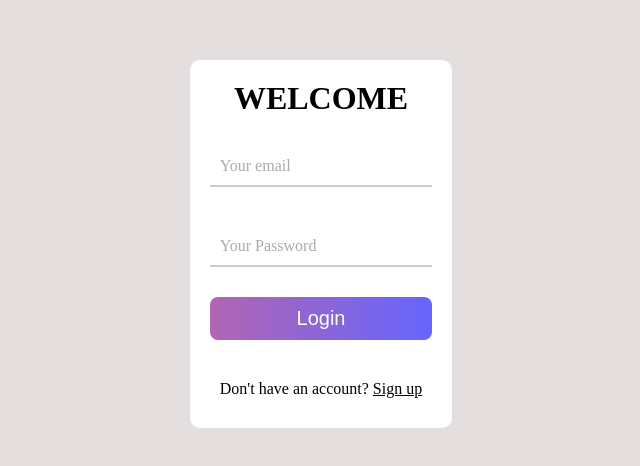
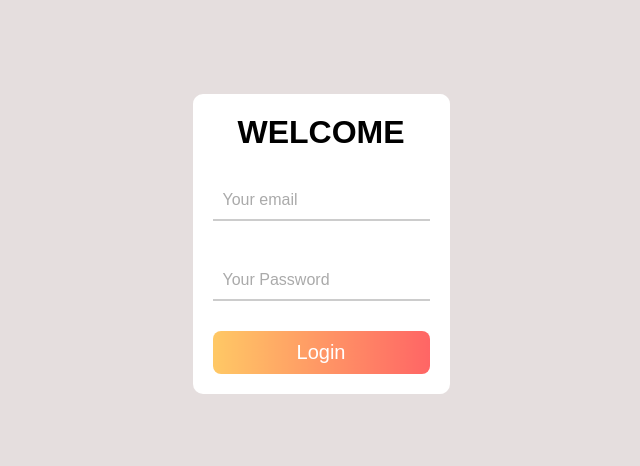
Before and after one commit to tiagobalan2/site-pi-angular, an Angular app: page /admin in a window 1280 px wide. Shown: the part 156-622 px from the top of the page, without its empty margins (319-959 px from the left). Built offline with nearby package versions, Linux system fonts and the light colour scheme.

Commit message:
atualizando login

```diff
--- a/src/app/component/default-login-layout/default-login-layout.component.css
+++ b/src/app/component/default-login-layout/default-login-layout.component.css
@@ -29,7 +29,7 @@
 button {
     width: 100%;
     padding: 10px;
-    background: linear-gradient(to right, purple, blue);
+    background: linear-gradient(to right, orange, red);
     border: none;
     color: white;
     font-size: 20px;
@@ -44,7 +44,7 @@ button:disabled {
 }
 
 button:hover {
-    background: linear-gradient(to left, purple, blue);
+    background: linear-gradient(to left, orange, red);
     transform: scale(1.02); /* Adiciona um leve efeito de escala */
 }
 
@@ -52,15 +52,5 @@ h1 {
     text-transform: uppercase;
     width: 100%;
     text-align: center;
+    font-family: arial;
 }
-
-p {
-    margin: 10px;
-    width: 100%;
-    text-align: center;
-}
-
-span {
-    text-decoration: underline;
-    cursor: pointer;
-}
--- a/src/app/component/default-login-layout/default-login-layout.component.html
+++ b/src/app/component/default-login-layout/default-login-layout.component.html
@@ -6,9 +6,6 @@
       <button (click)="submit()" [disabled]="disabledButton">
         {{ buttonText }}
       </button>
-      <p>
-        {{ pText }}<span (click)="navigate()">{{ spanText }}</span>
-      </p>
     </div>
   </div>
 </div>
--- a/src/app/component/default-login-layout/default-login-layout.component.ts
+++ b/src/app/component/default-login-layout/default-login-layout.component.ts
@@ -9,18 +9,14 @@ import { Component, EventEmitter, Input, Output } from '@angular/core';
 })
 export class DefaultLoginLayoutComponent {
   @Input()  buttonText: string = "";
-  @Input()  pText: string = "";
-  @Input()  spanText: string = "";
+
   @Input()  disabledButton: boolean = true;
 
   @Output("submit") onSubmit = new EventEmitter();
-  @Output("navigate") onNavigate = new EventEmitter();
 
   submit() {
     this.onSubmit.emit();
   }
 
-  navigate() {
-    this.onNavigate.emit();
-  }
+
 }
--- a/src/app/component/primary-input/primary-input.component.css
+++ b/src/app/component/primary-input/primary-input.component.css
@@ -15,6 +15,7 @@ input {
     font-size: 16px;
     outline: none;
     transition: border-color 0.3s ease;
+    font-family: arial;
 }
 
 input:focus {
@@ -26,6 +27,7 @@ input:not(:placeholder-shown) ~ label {
     top: -20px;
     font-size: 13px;
     color: #666;
+    font-family: arial;
 }
 
 label {
@@ -36,4 +38,5 @@ label {
     color: #aaa;
     transition: all 0.3s ease;
     pointer-events: none;
+    font-family: arial;
 }
--- a/src/app/pages/login/login.component.html
+++ b/src/app/pages/login/login.component.html
@@ -3,7 +3,6 @@
   pText="Don't have an account? "
   spanText="Sign up"
   (submit)="submit()"
-  (navigate)="navigate()"
   [disabledButton]="!loginForm.valid"
 >
   <form [formGroup]="loginForm">
--- a/src/app/pages/login/login.component.ts
+++ b/src/app/pages/login/login.component.ts
@@ -51,7 +51,5 @@ export class LoginComponent {
     })
   }
 
-  navigate() {
-    this.router.navigate(["signup"])
-  }
+
 }
```
